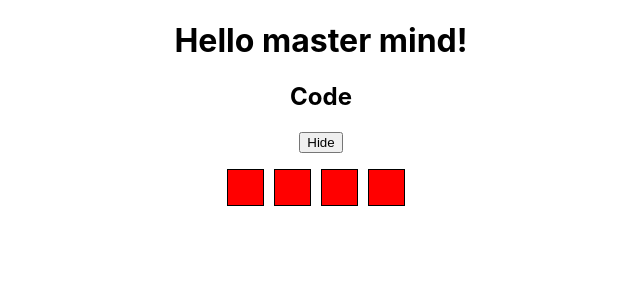
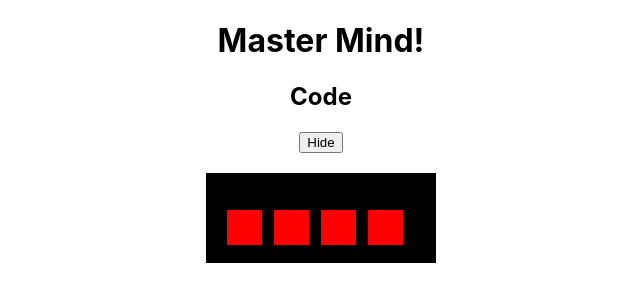
Before and after one commit to dhafirm/master-mind, a React (Create React App) app: page / in a window 1280 px wide. Shown: the top 302 px of the page, without its empty margins (319-959 px from the left). Built offline with nearby package versions, Linux system fonts and the light colour scheme.

Commit message:
retain code state

```diff
--- a/src/App.js
+++ b/src/App.js
@@ -15,12 +15,16 @@ function App() {
 
   return (
     <div className="App">
-     <h1>Hello master mind!</h1>
+     <h1>Master Mind!</h1>
      <div className='center'>
         <span>
           <h2>Code</h2> <button onClick={toggleCodeState}>{showCode? 'Hide':'Show'}</button>
         </span>
-        {showCode &&  <Code />  }
+        <div style={{"backgroundColor":"black", "height":"50px", "width":"190px", "marginTop":"20px", "padding":"20px"}} >
+          <div style={{display:showCode? 'block':'none'}}>
+           <Code />
+          </div>
+        </div>
      </div>
     </div>
   );
```
